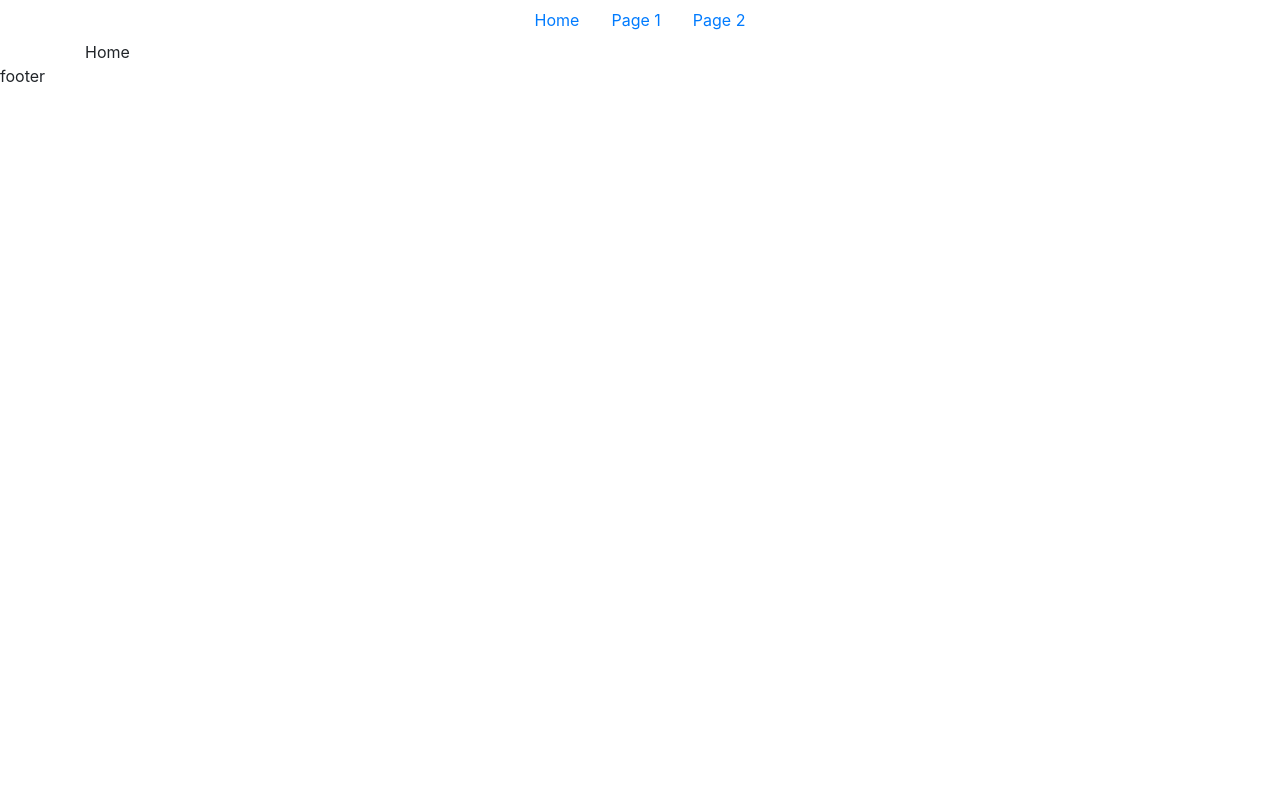
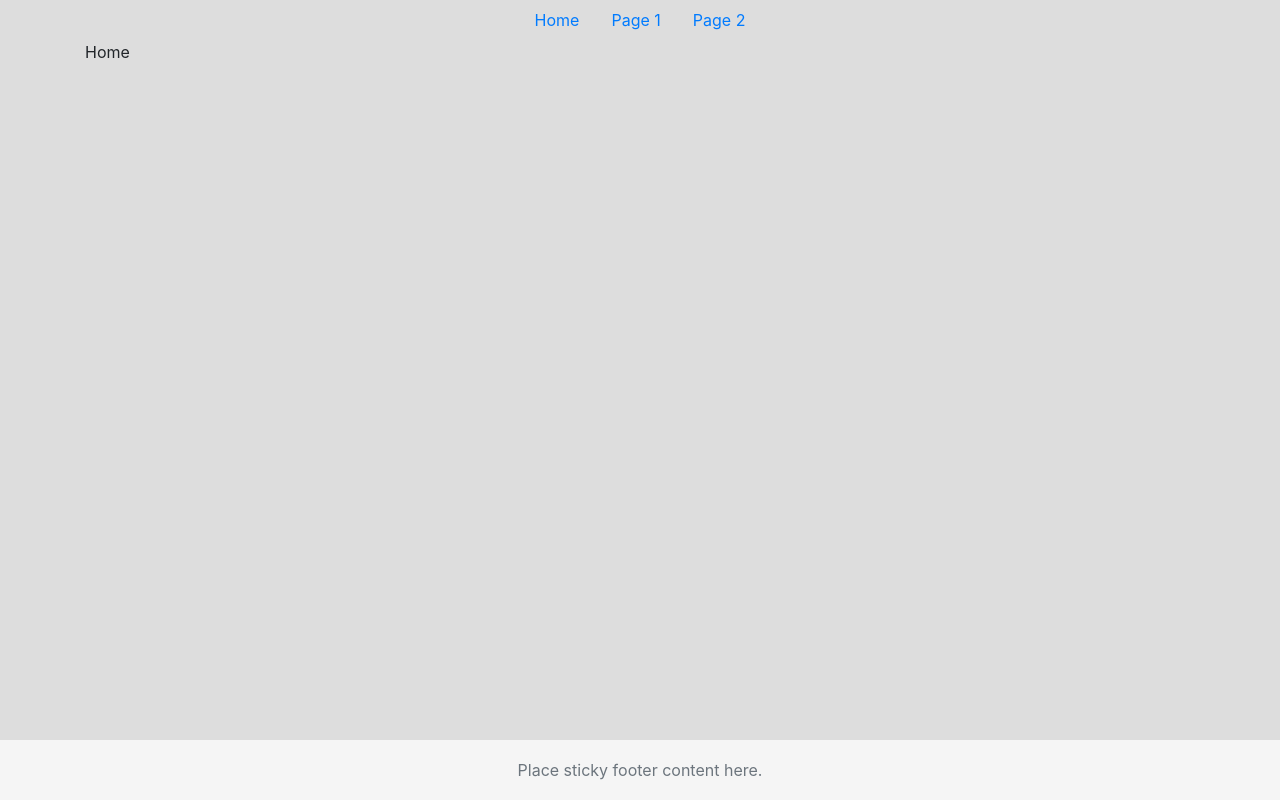
Before and after one commit to amyrhsieh/react-starter, a React app: page / in a window 1280 px wide. Built offline with nearby package versions, Linux system fonts and the light colour scheme.

Commit message:
Sticky footer.

```diff
--- a/src/components/Footer.js
+++ b/src/components/Footer.js
@@ -1,8 +1,12 @@
 import React from 'react';
 
+import styles from "./footer.scss";
+
 const Footer = () => (
-  <footer>
-    <p>footer</p>
+  <footer className="footer">
+    <div className="container">
+      <span className="text-muted">Place sticky footer content here.</span>
+    </div>
   </footer>
 );
 
--- /dev/null
+++ b/src/components/footer.scss
@@ -0,0 +1,19 @@
+/* Sticky footer styles */
+html {
+  position: relative;
+  min-height: 100%;
+}
+
+body {
+  margin-bottom: 60px; /* Margin bottom by footer height */
+}
+
+.footer {
+  position: absolute;
+  bottom: 0;
+  width: 100%;
+  height: 60px; /* Set the fixed height of the footer here */
+  line-height: 60px; /* Vertically center the text there */
+  background-color: #f5f5f5;
+  text-align: center;
+}
--- a/src/index.html
+++ b/src/index.html
@@ -2,7 +2,7 @@
 <html lang="en">
   <head>
     <meta charset="utf-8">
-    <title>webpack 4 quickstart</title>
+    <title>My React App</title>
     <link rel="stylesheet" href="https://stackpath.bootstrapcdn.com/bootstrap/4.3.1/css/bootstrap.min.css" integrity="sha384-ggOyR0iXCbMQv3Xipma34MD+dH/1fQ784/j6cY/iJTQUOhcWr7x9JvoRxT2MZw1T" crossorigin="anonymous">
   </head>
   <body>
```
Also changed, not shown: src/App.js (+2 -6 lines), src/app.scss (renamed from src/main.scss).
